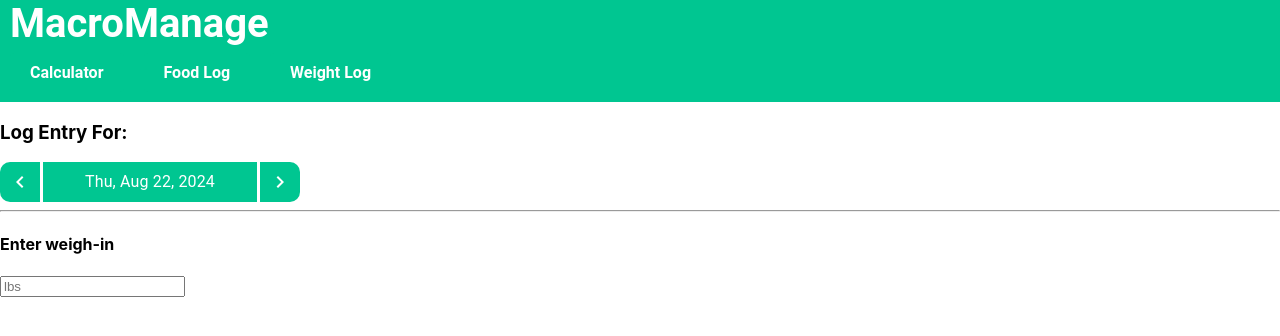
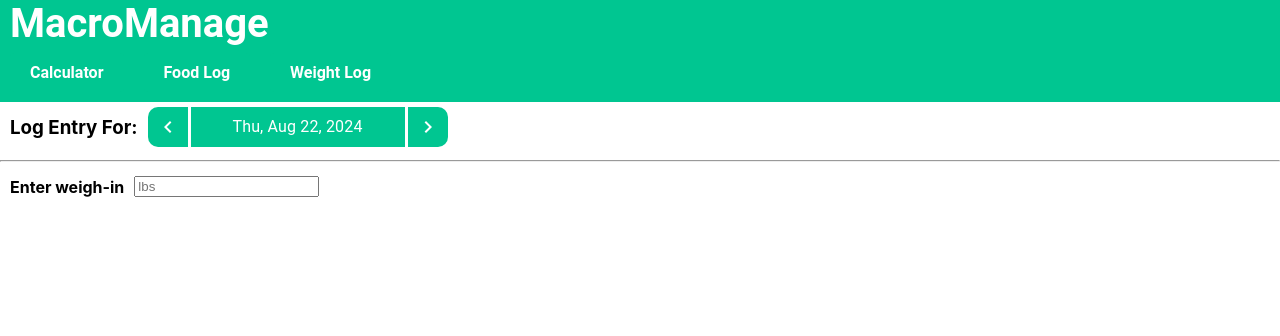
Before and after one commit to andyp4293/MacroManage, a React (Create React App) app: page /weight-log in a window 1280 px wide. Shown: the top 336 px of the page. Built offline with nearby package versions, Linux system fonts and the light colour scheme.

Commit message:
Converting weightlog.css into a css module and changing implemented for weightlog.js

```diff
--- a/src/pages/Weightlog.js
+++ b/src/pages/Weightlog.js
@@ -1,16 +1,16 @@
 import React from 'react';
 import DateSelector from '../components/dateSelector';
-import '../styles/Weightlog.module.css';
+import styles from '../styles/Weightlog.module.css';
 
 function WeightLog() {
     return (
             <div>
-                <div className = 'date-container'>
+                <div className = {styles['date-container']}>
                     <h3>Log Entry For:</h3>
                     <DateSelector/>
                 </div>
                 <hr></hr>
-                <div className = 'weight-input'>
+                <div className = {styles['weight-input']}>
                     <h4>Enter weigh-in</h4>
                     <input // input for the weight log of the day
                         name = 'weight'
```
